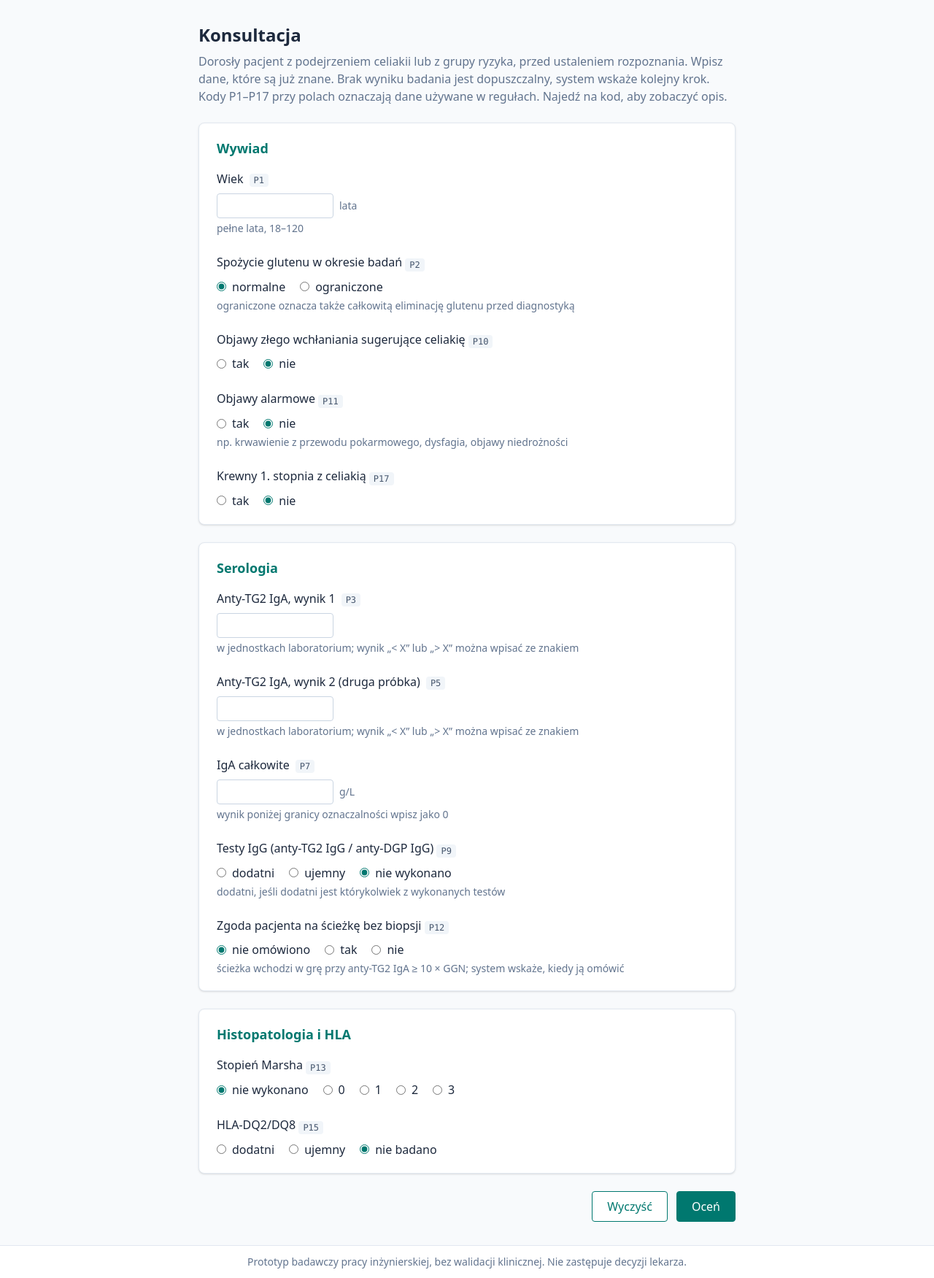
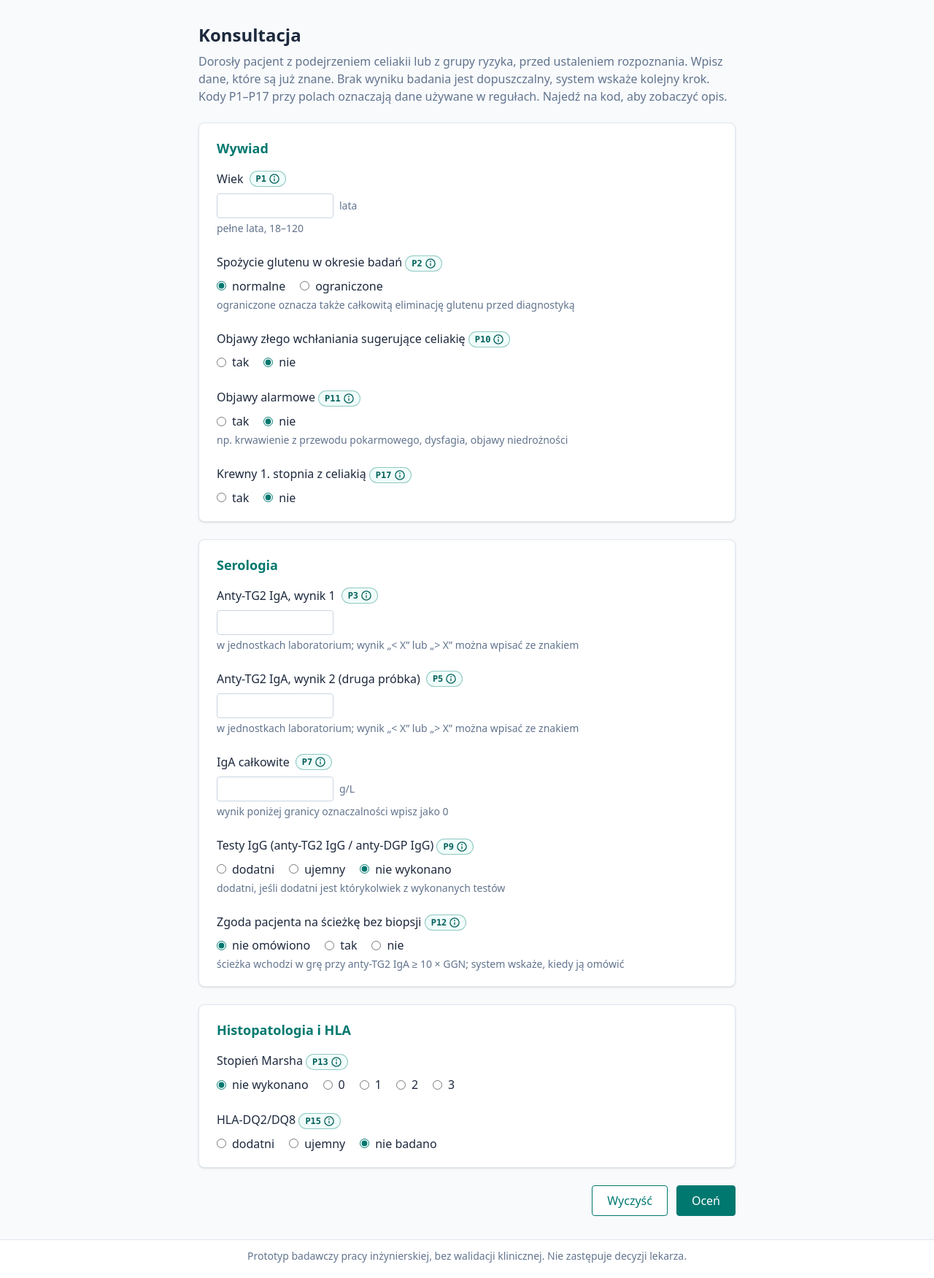
Before and after one commit to g0rzki/diagnostic-dss, a Flask app: page /konsultacja in a window 1280 px wide. Shown: the part 61-1812 px from the top of the page at 73% size. After the commit the page ends 1791 px from the top, so only its background shows below. Run offline with Flask 3, Linux system fonts and the light colour scheme; style sheets or scripts are compiled from the project's sources; some libraries are stand-ins or nearby versions.

Commit message:
style: make parameter and rule codes stand out

```diff
--- a/app/templates/_macros.html
+++ b/app/templates/_macros.html
@@ -1,12 +1,20 @@
-{% macro code_badge(code, tip) %}
-  <span class="group relative inline-block shrink-0 align-middle">
+{% macro code_badge(code, tip, tip_id=none) -%}
+  {% set tip_id = tip_id or "tip-" ~ code -%}
+  <span class="group relative inline-flex shrink-0 align-middle">
     <a href="{{ url_for('main.glossary') }}#{{ code }}" target="_blank" rel="noopener"
-       aria-describedby="tip-{{ code }}"
-       class="whitespace-nowrap rounded bg-slate-100 px-1.5 py-0.5 font-mono text-xs font-normal text-slate-600 hover:bg-brand-light hover:text-brand-dark focus:outline-none focus-visible:ring-2 focus-visible:ring-brand">{{ code }}</a>
-    <span id="tip-{{ code }}" role="tooltip"
+       aria-describedby="{{ tip_id }}"
+       class="inline-flex items-center gap-1 whitespace-nowrap rounded-full border border-brand/40 bg-brand-light px-2 py-0.5 font-mono text-xs font-semibold text-brand-dark hover:border-brand hover:bg-brand hover:text-white focus:outline-none focus-visible:ring-2 focus-visible:ring-brand">
+      {{- code -}}
+      <svg viewBox="0 0 16 16" class="h-3.5 w-3.5" aria-hidden="true">
+        <circle cx="8" cy="8" r="7" fill="none" stroke="currentColor" stroke-width="1.5"/>
+        <circle cx="8" cy="4.75" r="1" fill="currentColor"/>
+        <rect x="7.25" y="7" width="1.5" height="5" rx="0.75" fill="currentColor"/>
+      </svg>
+    </a>
+    <span id="{{ tip_id }}" role="tooltip"
           class="pointer-events-none absolute bottom-full left-0 z-10 mb-2 hidden w-72 whitespace-normal rounded bg-slate-800 px-3 py-2 text-xs font-normal leading-snug text-white shadow-lg sm:group-hover:block sm:group-focus-within:block">
       {{ tip }}
       <span class="mt-1 block text-slate-300">Kliknij, aby otworzyć słownik oznaczeń w nowej karcie.</span>
     </span>
   </span>
-{% endmacro %}
+{%- endmacro %}
```
